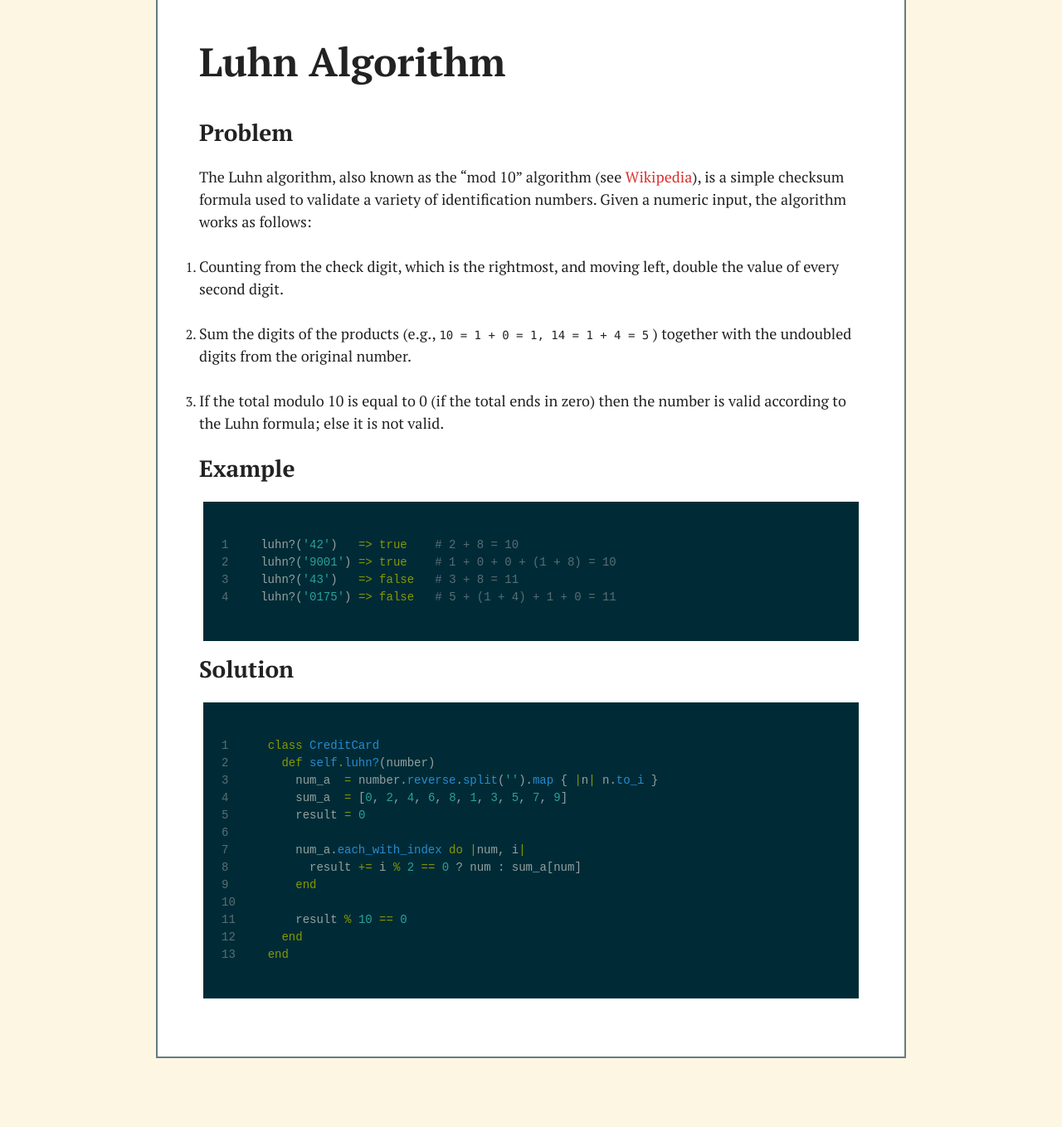
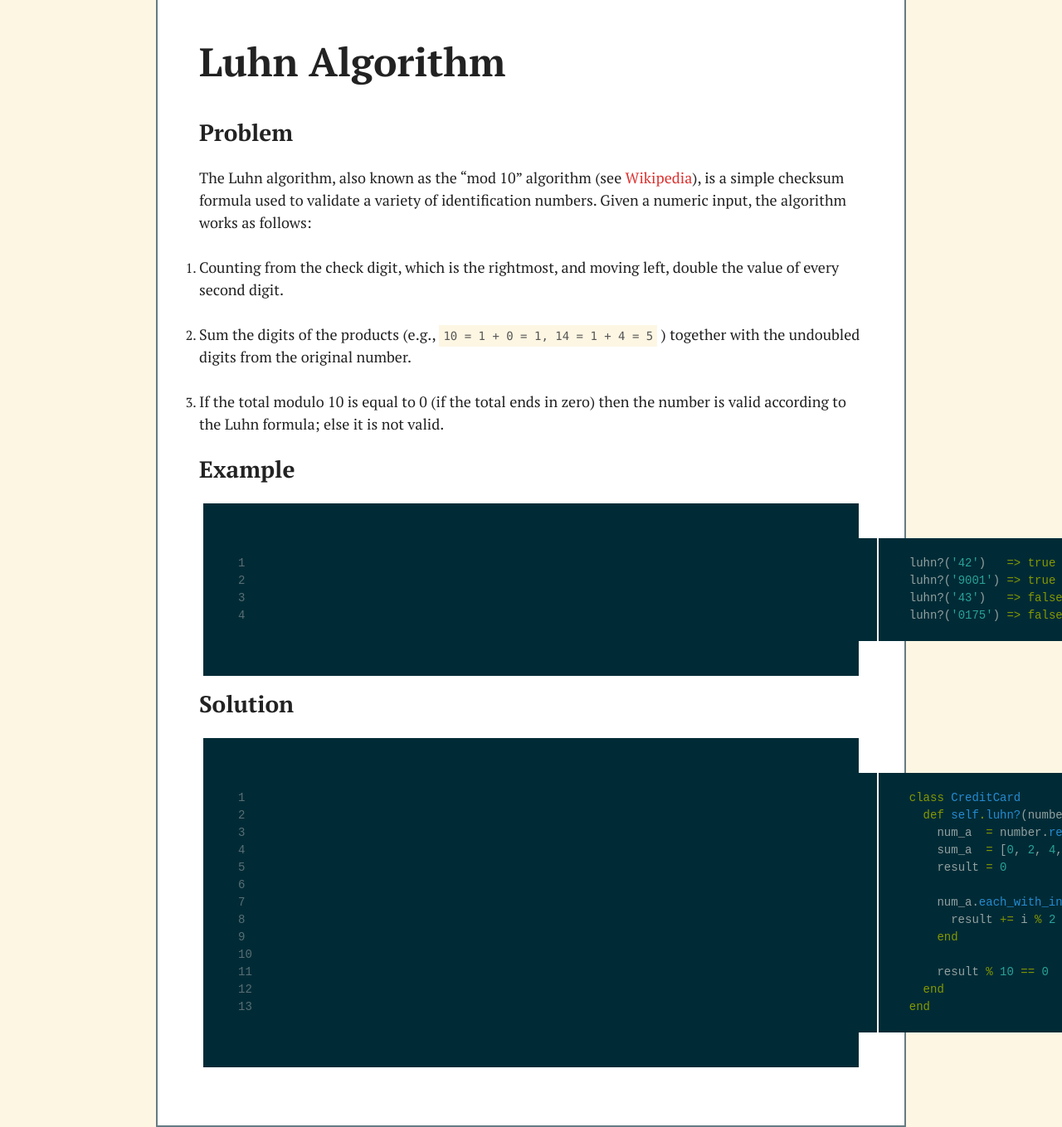
Before and after one commit to chrishunt/b, a Jekyll site: the page built from index.md, in a window 1280 px wide. Shown: the whole page at 83% size. Built offline with Jekyll 4.4.1, drawn with Linux system fonts in a browser that asks for light colours; before the commit the page ends 1276 px from its top, so only the background shows below that.

Commit message:
Style inline code blocks

```diff
--- a/stylesheets/main.css
+++ b/stylesheets/main.css
@@ -4,66 +4,67 @@
   padding: 0;
 }
 
-/* line 6, ../_sass/main.scss */
+/* line 3, ../_sass/main.scss */
 body {
   font-family: 'PT Serif', Georgia, Times, 'Times New Roman', serif;
   background: #fdf6e3;
   color: #222;
 }
 
-/* line 12, ../_sass/main.scss */
+/* line 9, ../_sass/main.scss */
+code {
+  background: #fdf6e3;
+  color: #555;
+  padding: 5px;
+  line-height: 1.5em;
+  font-family: Inconsolata-g, Menlo, Monaco, 'Andale Mono', 'lucida console', 'Courier New', monospace;
+  font-size: 14px;
+}
+
+/* line 21, ../_sass/main.scss */
 h1, h2 {
   text-rendering: optimizelegibility;
   font-weight: bold;
 }
 
-/* line 17, ../_sass/main.scss */
+/* line 26, ../_sass/main.scss */
 h1 {
   font-size: 48px;
   line-height: 48px;
   margin-bottom: 48px;
 }
 
-/* line 23, ../_sass/main.scss */
+/* line 32, ../_sass/main.scss */
 h2 {
   font-size: 28px;
-  line-height: 27px;
+  line-height: 28px;
   margin-bottom: 27px;
 }
 
-/* line 29, ../_sass/main.scss */
+/* line 38, ../_sass/main.scss */
 p {
   font-size: 18px;
   line-height: 27px;
   margin-bottom: 27px;
 }
 
-/* line 35, ../_sass/main.scss */
+/* line 44, ../_sass/main.scss */
 a {
+  color: #dc322f;
   text-decoration: none;
-  color: #dc322f;
 }
-
-/* line 40, ../_sass/main.scss */
+/* line 47, ../_sass/main.scss */
 a:hover {
   color: #dc5654;
 }
 
-/* line 44, ../_sass/main.scss */
+/* line 50, ../_sass/main.scss */
 #container {
+  width: 800px;
   background: #fff;
   border-left: 2px solid #657b83;
   border-right: 2px solid #657b83;
   border-bottom: 2px solid #657b83;
-  width: 800px;
   margin: 0 auto;
   padding: 50px;
 }
-
-/* line 54, ../_sass/main.scss */
-.code {
-  width: 750px;
-  margin: 20px auto;
-  padding: 20px;
-  background: #002b36;
-}
--- a/stylesheets/pygments/solarized.css
+++ b/stylesheets/pygments/solarized.css
@@ -1,425 +1,432 @@
 /* line 1, ../../_sass/pygments/solarized.scss */
-code {
-  font-family: Inconsolata-g, Menlo, Monaco, 'Andale Mono', 'lucida console', 'Courier New', monospace;
-  font-size: 14px;
-  line-height: 1.5em;
+pre {
+  background: #002b36;
+  width: 750px;
+  margin: 20px auto;
+  padding: 20px;
+}
+/* line 7, ../../_sass/pygments/solarized.scss */
+pre code {
+  background: #002b36;
+  padding: 0px;
+  font-weight: normal;
 }
 
-/* line 7, ../../_sass/pygments/solarized.scss */
+/* line 14, ../../_sass/pygments/solarized.scss */
 .hll {
   background-color: #ffffcc;
 }
 
-/* line 8, ../../_sass/pygments/solarized.scss */
+/* line 15, ../../_sass/pygments/solarized.scss */
 .lineno {
   color: #586e74;
 }
 
-/* line 9, ../../_sass/pygments/solarized.scss */
+/* line 16, ../../_sass/pygments/solarized.scss */
 .c {
   color: #586E75;
 }
 
 /* Comment */
-/* line 10, ../../_sass/pygments/solarized.scss */
+/* line 17, ../../_sass/pygments/solarized.scss */
 .err {
   color: #93A1A1;
 }
 
 /* Error */
-/* line 11, ../../_sass/pygments/solarized.scss */
+/* line 18, ../../_sass/pygments/solarized.scss */
 .g {
   color: #93A1A1;
 }
 
 /* Generic */
-/* line 12, ../../_sass/pygments/solarized.scss */
+/* line 19, ../../_sass/pygments/solarized.scss */
 .k {
   color: #859900;
 }
 
 /* Keyword */
-/* line 13, ../../_sass/pygments/solarized.scss */
+/* line 20, ../../_sass/pygments/solarized.scss */
 .l {
   color: #93A1A1;
 }
 
 /* Literal */
-/* line 14, ../../_sass/pygments/solarized.scss */
+/* line 21, ../../_sass/pygments/solarized.scss */
 .n {
   color: #93A1A1;
 }
 
 /* Name */
-/* line 15, ../../_sass/pygments/solarized.scss */
+/* line 22, ../../_sass/pygments/solarized.scss */
 .o {
   color: #859900;
 }
 
 /* Operator */
-/* line 16, ../../_sass/pygments/solarized.scss */
+/* line 23, ../../_sass/pygments/solarized.scss */
 .x {
   color: #CB4B16;
 }
 
 /* Other */
-/* line 17, ../../_sass/pygments/solarized.scss */
+/* line 24, ../../_sass/pygments/solarized.scss */
 .p {
   color: #93A1A1;
 }
 
 /* Punctuation */
-/* line 18, ../../_sass/pygments/solarized.scss */
+/* line 25, ../../_sass/pygments/solarized.scss */
 .cm {
   color: #586E75;
 }
 
 /* Comment.Multiline */
-/* line 19, ../../_sass/pygments/solarized.scss */
+/* line 26, ../../_sass/pygments/solarized.scss */
 .cp {
   color: #859900;
 }
 
 /* Comment.Preproc */
-/* line 20, ../../_sass/pygments/solarized.scss */
+/* line 27, ../../_sass/pygments/solarized.scss */
 .c1 {
   color: #586E75;
 }
 
 /* Comment.Single */
-/* line 21, ../../_sass/pygments/solarized.scss */
+/* line 28, ../../_sass/pygments/solarized.scss */
 .cs {
   color: #859900;
 }
 
 /* Comment.Special */
-/* line 22, ../../_sass/pygments/solarized.scss */
+/* line 29, ../../_sass/pygments/solarized.scss */
 .gd {
   color: #2AA198;
 }
 
 /* Generic.Deleted */
-/* line 23, ../../_sass/pygments/solarized.scss */
+/* line 30, ../../_sass/pygments/solarized.scss */
 .ge {
   color: #93A1A1;
   font-style: italic;
 }
 
 /* Generic.Emph */
-/* line 24, ../../_sass/pygments/solarized.scss */
+/* line 31, ../../_sass/pygments/solarized.scss */
 .gr {
   color: #DC322F;
 }
 
 /* Generic.Error */
-/* line 25, ../../_sass/pygments/solarized.scss */
+/* line 32, ../../_sass/pygments/solarized.scss */
 .gh {
   color: #CB4B16;
 }
 
 /* Generic.Heading */
-/* line 26, ../../_sass/pygments/solarized.scss */
+/* line 33, ../../_sass/pygments/solarized.scss */
 .gi {
   color: #859900;
 }
 
 /* Generic.Inserted */
-/* line 27, ../../_sass/pygments/solarized.scss */
+/* line 34, ../../_sass/pygments/solarized.scss */
 .go {
   color: #93A1A1;
 }
 
 /* Generic.Output */
-/* line 28, ../../_sass/pygments/solarized.scss */
+/* line 35, ../../_sass/pygments/solarized.scss */
 .gp {
   color: #93A1A1;
 }
 
 /* Generic.Prompt */
-/* line 29, ../../_sass/pygments/solarized.scss */
+/* line 36, ../../_sass/pygments/solarized.scss */
 .gs {
   color: #93A1A1;
   font-weight: bold;
 }
 
 /* Generic.Strong */
-/* line 30, ../../_sass/pygments/solarized.scss */
+/* line 37, ../../_sass/pygments/solarized.scss */
 .gu {
   color: #CB4B16;
 }
 
 /* Generic.Subheading */
-/* line 31, ../../_sass/pygments/solarized.scss */
+/* line 38, ../../_sass/pygments/solarized.scss */
 .gt {
   color: #93A1A1;
 }
 
 /* Generic.Traceback */
-/* line 32, ../../_sass/pygments/solarized.scss */
+/* line 39, ../../_sass/pygments/solarized.scss */
 .kc {
   color: #CB4B16;
 }
 
 /* Keyword.Constant */
-/* line 33, ../../_sass/pygments/solarized.scss */
+/* line 40, ../../_sass/pygments/solarized.scss */
 .kd {
   color: #268BD2;
 }
 
 /* Keyword.Declaration */
-/* line 34, ../../_sass/pygments/solarized.scss */
+/* line 41, ../../_sass/pygments/solarized.scss */
 .kn {
   color: #859900;
 }
 
 /* Keyword.Namespace */
-/* line 35, ../../_sass/pygments/solarized.scss */
+/* line 42, ../../_sass/pygments/solarized.scss */
 .kp {
   color: #859900;
 }
 
 /* Keyword.Pseudo */
-/* line 36, ../../_sass/pygments/solarized.scss */
+/* line 43, ../../_sass/pygments/solarized.scss */
 .kr {
   color: #268BD2;
 }
 
 /* Keyword.Reserved */
-/* line 37, ../../_sass/pygments/solarized.scss */
+/* line 44, ../../_sass/pygments/solarized.scss */
 .kt {
   color: #DC322F;
 }
 
 /* Keyword.Type */
-/* line 38, ../../_sass/pygments/solarized.scss */
+/* line 45, ../../_sass/pygments/solarized.scss */
 .ld {
   color: #93A1A1;
 }
 
 /* Literal.Date */
-/* line 39, ../../_sass/pygments/solarized.scss */
+/* line 46, ../../_sass/pygments/solarized.scss */
 .m {
   color: #2AA198;
 }
 
 /* Literal.Number */
-/* line 40, ../../_sass/pygments/solarized.scss */
+/* line 47, ../../_sass/pygments/solarized.scss */
 .s {
   color: #2AA198;
 }
 
 /* Literal.String */
-/* line 41, ../../_sass/pygments/solarized.scss */
+/* line 48, ../../_sass/pygments/solarized.scss */
 .na {
   color: #93A1A1;
 }
 
 /* Name.Attribute */
-/* line 42, ../../_sass/pygments/solarized.scss */
+/* line 49, ../../_sass/pygments/solarized.scss */
 .nb {
   color: #B58900;
 }
 
 /* Name.Builtin */
-/* line 43, ../../_sass/pygments/solarized.scss */
+/* line 50, ../../_sass/pygments/solarized.scss */
 .nc {
   color: #268BD2;
 }
 
 /* Name.Class */
-/* line 44, ../../_sass/pygments/solarized.scss */
+/* line 51, ../../_sass/pygments/solarized.scss */
 .no {
   color: #CB4B16;
 }
 
 /* Name.Constant */
-/* line 45, ../../_sass/pygments/solarized.scss */
+/* line 52, ../../_sass/pygments/solarized.scss */
 .nd {
   color: #268BD2;
 }
 
 /* Name.Decorator */
-/* line 46, ../../_sass/pygments/solarized.scss */
+/* line 53, ../../_sass/pygments/solarized.scss */
 .ni {
   color: #CB4B16;
 }
 
 /* Name.Entity */
-/* line 47, ../../_sass/pygments/solarized.scss */
+/* line 54, ../../_sass/pygments/solarized.scss */
 .ne {
   color: #CB4B16;
 }
 
 /* Name.Exception */
-/* line 48, ../../_sass/pygments/solarized.scss */
+/* line 55, ../../_sass/pygments/solarized.scss */
 .nf {
   color: #268BD2;
 }
 
 /* Name.Function */
-/* line 49, ../../_sass/pygments/solarized.scss */
+/* line 56, ../../_sass/pygments/solarized.scss */
 .nl {
   color: #93A1A1;
 }
 
 /* Name.Label */
-/* line 50, ../../_sass/pygments/solarized.scss */
+/* line 57, ../../_sass/pygments/solarized.scss */
 .nn {
   color: #93A1A1;
 }
 
 /* Name.Namespace */
-/* line 51, ../../_sass/pygments/solarized.scss */
+/* line 58, ../../_sass/pygments/solarized.scss */
 .nx {
   color: #93A1A1;
 }
 
 /* Name.Other */
-/* line 52, ../../_sass/pygments/solarized.scss */
+/* line 59, ../../_sass/pygments/solarized.scss */
 .py {
   color: #93A1A1;
 }
 
 /* Name.Property */
-/* line 53, ../../_sass/pygments/solarized.scss */
+/* line 60, ../../_sass/pygments/solarized.scss */
 .nt {
   color: #268BD2;
 }
 
 /* Name.Tag */
-/* line 54, ../../_sass/pygments/solarized.scss */
+/* line 61, ../../_sass/pygments/solarized.scss */
 .nv {
   color: #268BD2;
 }
 
 /* Name.Variable */
-/* line 55, ../../_sass/pygments/solarized.scss */
+/* line 62, ../../_sass/pygments/solarized.scss */
 .ow {
   color: #859900;
 }
 
 /* Operator.Word */
-/* line 56, ../../_sass/pygments/solarized.scss */
+/* line 63, ../../_sass/pygments/solarized.scss */
 .w {
   color: #93A1A1;
 }
 
 /* Text.Whitespace */
-/* line 57, ../../_sass/pygments/solarized.scss */
+/* line 64, ../../_sass/pygments/solarized.scss */
 .mf {
   color: #2AA198;
 }
 
 /* Literal.Number.Float */
-/* line 58, ../../_sass/pygments/solarized.scss */
+/* line 65, ../../_sass/pygments/solarized.scss */
 .mh {
   color: #2AA198;
 }
 
 /* Literal.Number.Hex */
-/* line 59, ../../_sass/pygments/solarized.scss */
+/* line 66, ../../_sass/pygments/solarized.scss */
 .mi {
   color: #2AA198;
 }
 
 /* Literal.Number.Integer */
-/* line 60, ../../_sass/pygments/solarized.scss */
+/* line 67, ../../_sass/pygments/solarized.scss */
 .mo {
   color: #2AA198;
 }
 
 /* Literal.Number.Oct */
-/* line 61, ../../_sass/pygments/solarized.scss */
+/* line 68, ../../_sass/pygments/solarized.scss */
 .sb {
   color: #586E75;
 }
 
 /* Literal.String.Backtick */
-/* line 62, ../../_sass/pygments/solarized.scss */
+/* line 69, ../../_sass/pygments/solarized.scss */
 .sc {
   color: #2AA198;
 }
 
 /* Literal.String.Char */
-/* line 63, ../../_sass/pygments/solarized.scss */
+/* line 70, ../../_sass/pygments/solarized.scss */
 .sd {
   color: #93A1A1;
 }
 
 /* Literal.String.Doc */
-/* line 64, ../../_sass/pygments/solarized.scss */
+/* line 71, ../../_sass/pygments/solarized.scss */
 .s2 {
   color: #2AA198;
 }
 
 /* Literal.String.Double */
-/* line 65, ../../_sass/pygments/solarized.scss */
+/* line 72, ../../_sass/pygments/solarized.scss */
 .se {
   color: #CB4B16;
 }
 
 /* Literal.String.Escape */
-/* line 66, ../../_sass/pygments/solarized.scss */
+/* line 73, ../../_sass/pygments/solarized.scss */
 .sh {
   color: #93A1A1;
 }
 
 /* Literal.String.Heredoc */
-/* line 67, ../../_sass/pygments/solarized.scss */
+/* line 74, ../../_sass/pygments/solarized.scss */
 .si {
   color: #2AA198;
 }
 
 /* Literal.String.Interpol */
-/* line 68, ../../_sass/pygments/solarized.scss */
+/* line 75, ../../_sass/pygments/solarized.scss */
 .sx {
   color: #2AA198;
 }
 
 /* Literal.String.Other */
-/* line 69, ../../_sass/pygments/solarized.scss */
+/* line 76, ../../_sass/pygments/solarized.scss */
 .sr {
   color: #DC322F;
 }
 
 /* Literal.String.Regex */
-/* line 70, ../../_sass/pygments/solarized.scss */
+/* line 77, ../../_sass/pygments/solarized.scss */
 .s1 {
   color: #2AA198;
 }
 
 /* Literal.String.Single */
-/* line 71, ../../_sass/pygments/solarized.scss */
+/* line 78, ../../_sass/pygments/solarized.scss */
 .ss {
   color: #2AA198;
 }
 
 /* Literal.String.Symbol */
-/* line 72, ../../_sass/pygments/solarized.scss */
+/* line 79, ../../_sass/pygments/solarized.scss */
 .bp {
   color: #268BD2;
 }
 
 /* Name.Builtin.Pseudo */
-/* line 73, ../../_sass/pygments/solarized.scss */
+/* line 80, ../../_sass/pygments/solarized.scss */
 .vc {
   color: #268BD2;
 }
 
 /* Name.Variable.Class */
-/* line 74, ../../_sass/pygments/solarized.scss */
+/* line 81, ../../_sass/pygments/solarized.scss */
 .vg {
   color: #268BD2;
 }
 
 /* Name.Variable.Global */
-/* line 75, ../../_sass/pygments/solarized.scss */
+/* line 82, ../../_sass/pygments/solarized.scss */
 .vi {
   color: #268BD2;
 }
 
 /* Name.Variable.Instance */
-/* line 76, ../../_sass/pygments/solarized.scss */
+/* line 83, ../../_sass/pygments/solarized.scss */
 .il {
   color: #2AA198;
 }
```
Also changed, not shown: _sass/main.scss (+17 -18 lines), _sass/pygments/solarized.scss (+11 -4 lines).
